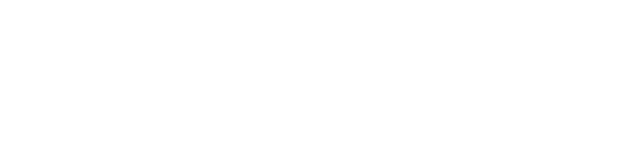
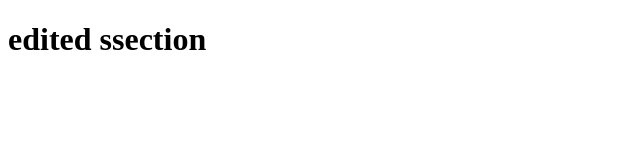
Before and after one commit to intro2b/git2, a plain HTML site: page index.html in a window 1280 px wide. Shown: the whole page, without its empty margins (0-640 px from the left). Drawn offline with Linux system fonts and the light colour scheme.

Commit message:
second commit

```diff
--- a/index.html
+++ b/index.html
@@ -7,6 +7,6 @@
     <title>Document</title>
 </head>
 <body>
-
+    <h1>edited ssection</h1>
 </body>
 </html>
```
